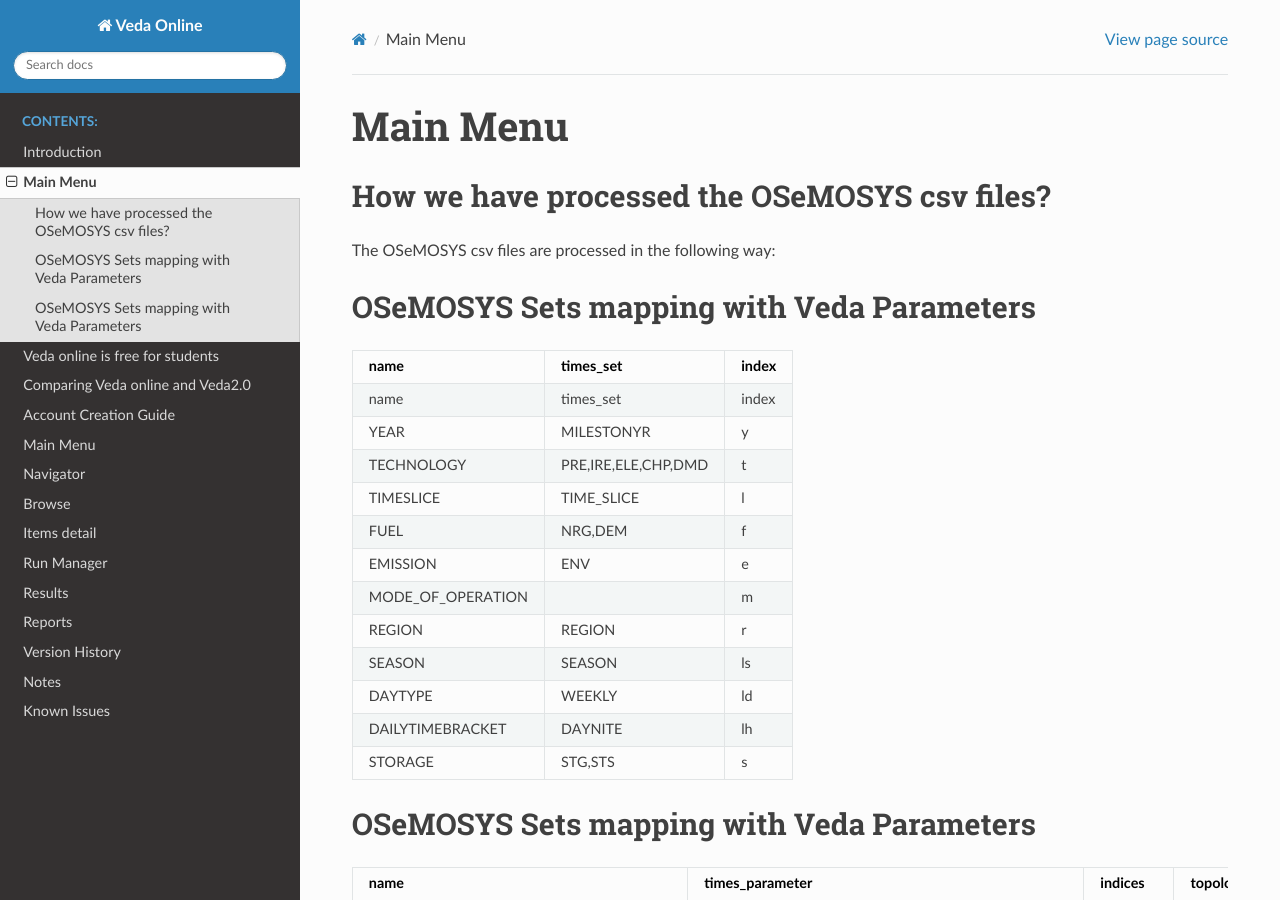
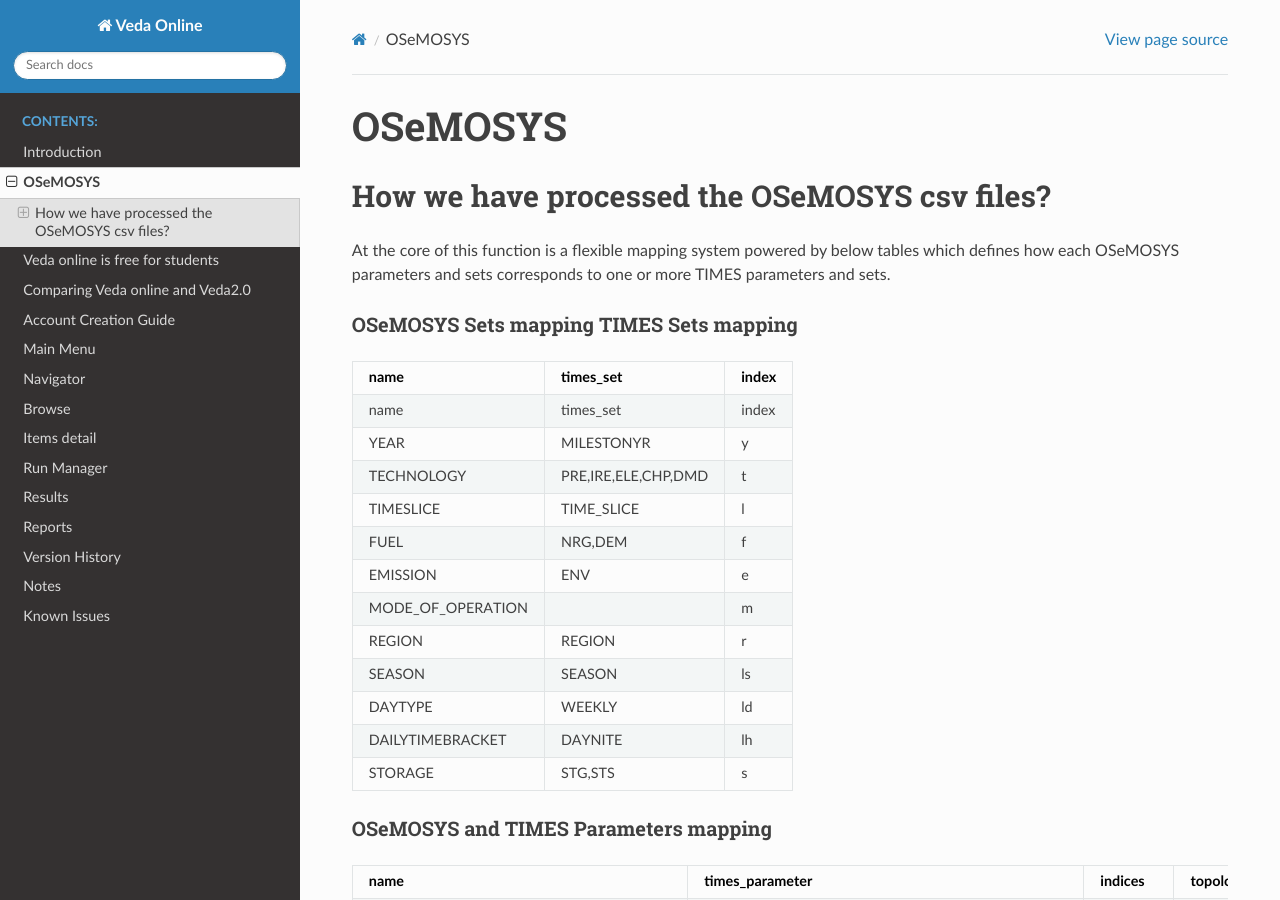
Before and after one commit to kanors-emr/VedaOnline-documentation, a Sphinx documentation site: the page built from source/pages/OSeMOSYS.rst, in a window 1280 px wide and 900 px high. Built offline with Sphinx 7.4.7 and the Read the Docs theme 3.1.0, drawn with Linux system fonts in a browser that asks for light colours.

Commit message:
Update OSeMOSYS.rst

```diff
--- a/source/pages/OSeMOSYS.rst
+++ b/source/pages/OSeMOSYS.rst
@@ -1,13 +1,13 @@
 ##########
-Main Menu
+OSeMOSYS
 ##########
 
 How we have processed the OSeMOSYS csv files?
-----------------------------------------------
-The OSeMOSYS csv files are processed in the following way:
+==============================================
+At the core of this function is a flexible mapping system powered by below tables which defines how each OSeMOSYS parameters and sets corresponds to one or more TIMES parameters and sets.
 
 
-OSeMOSYS Sets mapping with Veda Parameters
+OSeMOSYS Sets mapping TIMES Sets mapping
 ------------------------------------------
 
 .. csv-table::
@@ -16,7 +16,7 @@ OSeMOSYS Sets mapping with Veda Parameters
 
 
 
-OSeMOSYS Sets mapping with Veda Parameters
+OSeMOSYS and TIMES Parameters mapping
 ------------------------------------------
 .. csv-table::
    :file: parameter.csv
```
